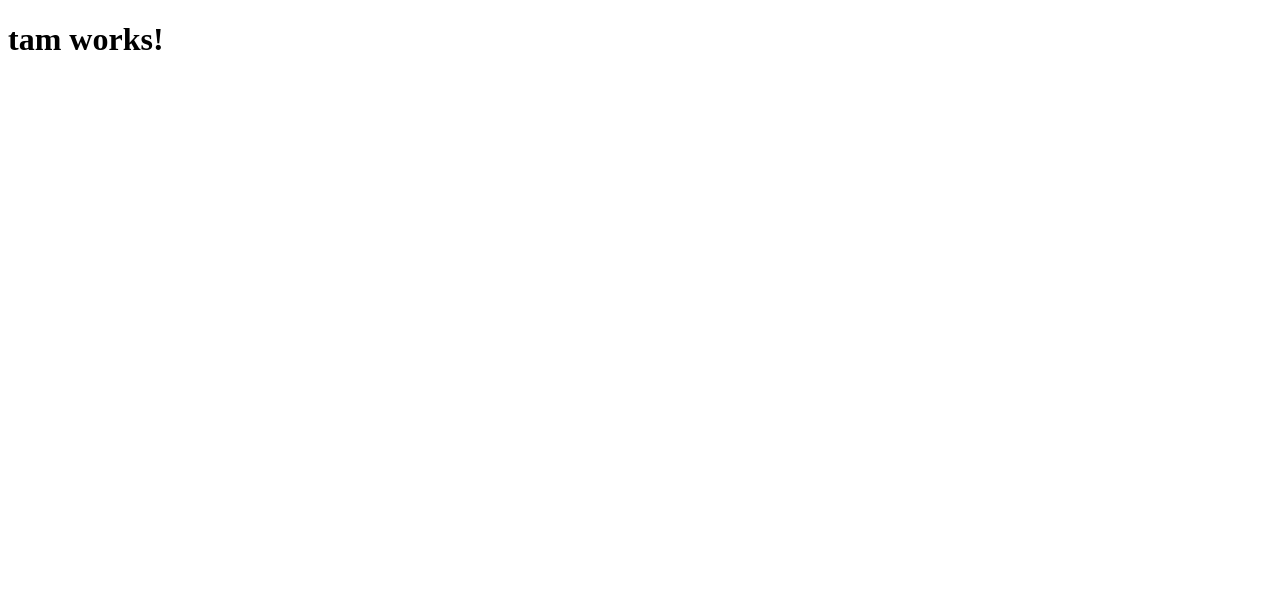
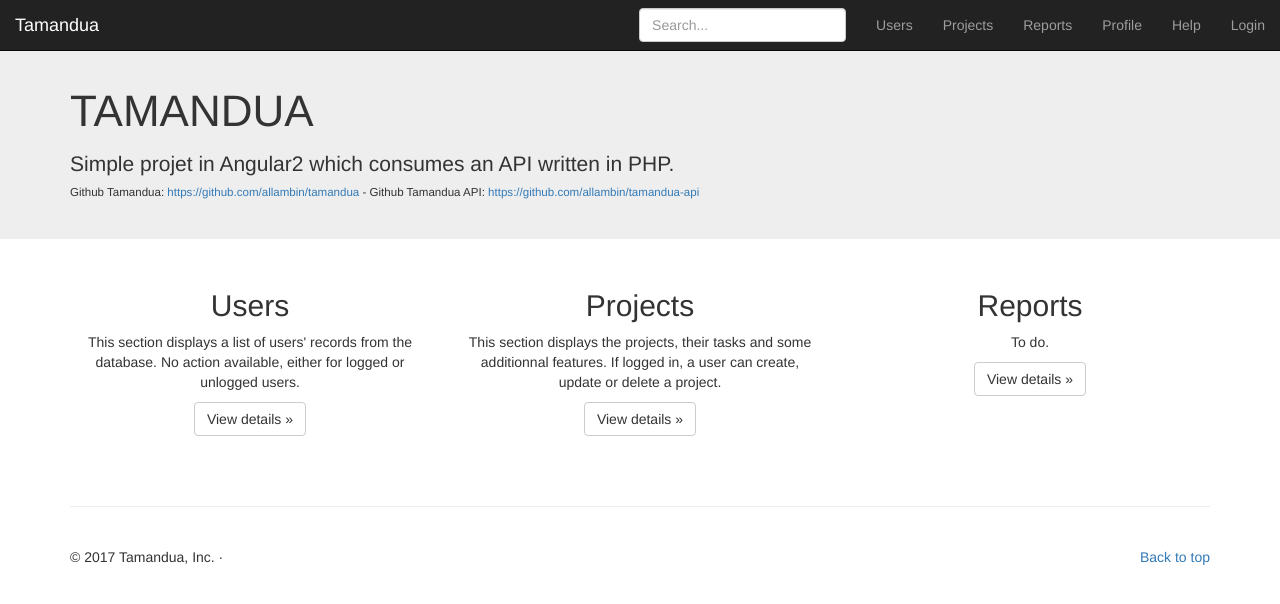
Before and after one commit to allambin/tamandua, an Angular app: page / in a window 1280 px wide. Shown: the top 604 px of the page. Built offline with nearby package versions, Linux system fonts and the light colour scheme.

Commit message:
add a header and some HTML

```diff
--- a/src/app/app.component.css
+++ b/src/app/app.component.css
@@ -0,0 +1,30 @@
+.jumbotron {
+    padding-top: 20px;
+    padding-bottom: 20px;
+    margin-top: 50px;
+}
+
+.jumbotron h1 {
+    font-variant: small-caps;
+    margin-top: 0;
+}
+
+.jumbotron small {
+    font-size: 55%;
+}
+
+.jumbotron .small {
+    margin-top: -20px;
+}
+
+.marketing .col-lg-4 {
+    margin-bottom: 20px;
+    text-align: center;
+}
+
+footer {
+    padding-top: 40px;
+    padding-bottom: 40px;
+    margin-top: 40px;
+    border-top: 1px solid #eee;
+}
--- a/src/app/app.component.html
+++ b/src/app/app.component.html
@@ -1,3 +1,41 @@
-<h1>
-  {{title}}
-</h1>
+<tam-header></tam-header>
+<div class="jumbotron">
+  <div class="container">
+    <h1>tamandua</h1>
+    <p>Simple projet in Angular2 which consumes an API written in PHP.</p>
+    <p class="small">
+      <small>
+        Github Tamandua: <a href="https://github.com/allambin/tamandua">https://github.com/allambin/tamandua</a> -
+        Github Tamandua API: <a href="https://github.com/allambin/tamandua-api">https://github.com/allambin/tamandua-api</a>
+      </small>
+    </p>
+  </div>
+</div>
+<div class="container marketing">
+
+  <!-- Three columns of text below the carousel -->
+  <div class="row">
+    <div class="col-lg-4">
+      <h2>Users</h2>
+      <p>This section displays a list of users' records from the database. No action available, either for logged or unlogged users.</p>
+      <p><a class="btn btn-default" href="#" role="button">View details &raquo;</a></p>
+    </div><!-- /.col-lg-4 -->
+    <div class="col-lg-4">
+      <h2>Projects</h2>
+      <p>This section displays the projects, their tasks and some additionnal features. If logged in, a user can create, update or delete a project.</p>
+      <p><a class="btn btn-default" href="#" role="button">View details &raquo;</a></p>
+    </div><!-- /.col-lg-4 -->
+    <div class="col-lg-4">
+      <h2>Reports</h2>
+      <p>To do.</p>
+      <p><a class="btn btn-default" href="#" role="button">View details &raquo;</a></p>
+    </div><!-- /.col-lg-4 -->
+  </div><!-- /.row -->
+
+  <!-- FOOTER -->
+  <footer>
+    <p class="pull-right"><a href="#">Back to top</a></p>
+    <p>&copy; 2017 Tamandua, Inc. &middot;
+  </footer>
+
+</div><!-- /.container -->
--- a/src/app/app.module.ts
+++ b/src/app/app.module.ts
@@ -4,10 +4,12 @@ import { FormsModule } from '@angular/forms';
 import { HttpModule } from '@angular/http';
 
 import { AppComponent } from './app.component';
+import { HeaderComponent } from './header.component';
 
 @NgModule({
   declarations: [
-    AppComponent
+    AppComponent,
+    HeaderComponent
   ],
   imports: [
     BrowserModule,
--- /dev/null
+++ b/src/app/header.component.html
@@ -0,0 +1,26 @@
+<nav class="navbar navbar-inverse navbar-fixed-top">
+  <div class="container-fluid">
+    <div class="navbar-header">
+      <button type="button" class="navbar-toggle collapsed" data-toggle="collapse" data-target="#navbar" aria-expanded="false" aria-controls="navbar">
+        <span class="sr-only">Toggle navigation</span>
+        <span class="icon-bar"></span>
+        <span class="icon-bar"></span>
+        <span class="icon-bar"></span>
+      </button>
+      <a class="navbar-brand" href="#">Tamandua</a>
+    </div>
+    <div id="navbar" class="navbar-collapse collapse">
+      <ul class="nav navbar-nav navbar-right">
+        <li><a href="#">Users</a></li>
+        <li><a href="#">Projects</a></li>
+        <li><a href="#">Reports</a></li>
+        <li><a href="#">Profile</a></li>
+        <li><a href="#">Help</a></li>
+        <li><a href="#">Login</a></li>
+      </ul>
+      <form class="navbar-form navbar-right">
+        <input type="text" class="form-control" placeholder="Search...">
+      </form>
+    </div>
+  </div>
+</nav>
--- /dev/null
+++ b/src/app/header.component.ts
@@ -0,0 +1,15 @@
+import { Component, OnInit } from '@angular/core';
+
+@Component({
+  selector: 'tam-header',
+  templateUrl: './header.component.html',
+  styles: []
+})
+export class HeaderComponent implements OnInit {
+
+  constructor() { }
+
+  ngOnInit() {
+  }
+
+}
--- a/src/index.html
+++ b/src/index.html
@@ -7,6 +7,7 @@
 
   <meta name="viewport" content="width=device-width, initial-scale=1">
   <link rel="icon" type="image/x-icon" href="favicon.ico">
+  <link rel="stylesheet" href="https://maxcdn.bootstrapcdn.com/bootstrap/3.3.7/css/bootstrap.min.css" integrity="sha384-BVYiiSIFeK1dGmJRAkycuHAHRg32OmUcww7on3RYdg4Va+PmSTsz/K68vbdEjh4u" crossorigin="anonymous">
 </head>
 <body>
   <tam-root>Loading...</tam-root>
```
Also changed, not shown: 1 other file (tests, documents, lock files or other folders).
